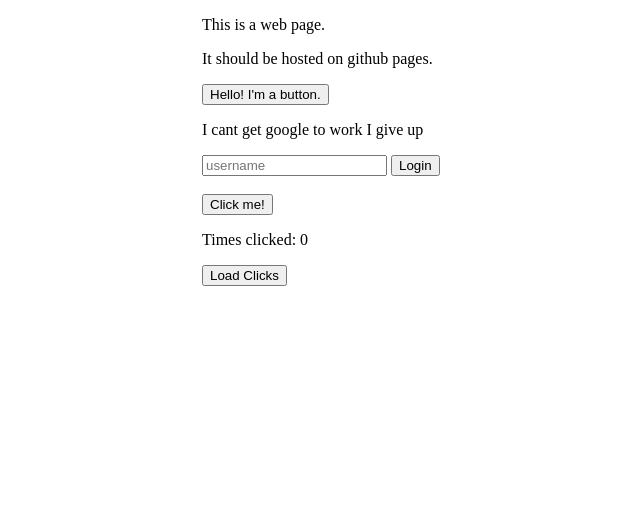
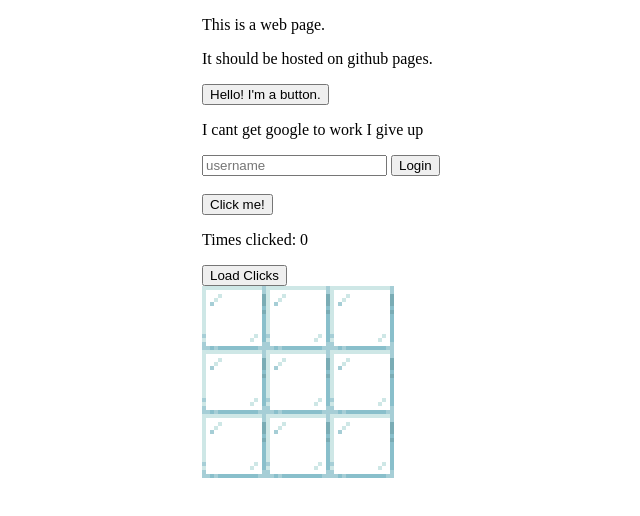
Before and after one commit to NathanWindeler/CS3203_Project, a plain HTML site: page index.html in a window 1280 px wide. Shown: the whole page, without its empty margins (188-828 px from the left). Drawn offline with Linux system fonts and the light colour scheme.

Commit message:
Remove google code and begin work on game

```diff
--- a/code.js
+++ b/code.js
@@ -1,32 +1,3 @@
-// import jwt from 'jsonwebtoken';
-
-// var lastResponse;
-
-// function decodeJwtResponse(cred) {
-//     return jwt.decode(cred)
-// }
-
-// function handleCredentialResponse(response) {
-//     // decodeJwtResponse() is a custom function defined by you
-//     // to decode the credential response.
-//     const responsePayload = decodeJwtResponse(response.credential);
-//     lastResponse = responsePayload;
-//     logData(responsePayload);
-// }
-
-// function logData(responsePayload) {
-//     console.log("ID: " + responsePayload.sub);
-//     console.log('Full Name: ' + responsePayload.name);
-//     console.log('Given Name: ' + responsePayload.given_name);
-//     console.log('Family Name: ' + responsePayload.family_name);
-//     console.log("Image URL: " + responsePayload.picture);
-//     console.log("Email: " + responsePayload.email);
-// }
-
-// function testLog() {
-//     logData(lastResponse);
-// }
-
 // https://www.w3schools.com/js/js_cookies.asp
 
 let numClicks = 0;
@@ -47,15 +18,20 @@ function updateClicks(){
 }
 
 function updateClicksText(){
-    document.getElementById("clickCounter").textContent = ` Times clicked: ${numClicks}`
+    document.getElementById("clickCounter").textContent = ` Times clicked: ${numClicks}`;
 }
 
 function saveClicks(){
-    document.cookie = numClicks
+    document.cookie = numClicks;
 }
 
 function loadClicks(){
-    numClicks = document.cookie
+    numClicks = document.cookie;
 }
 
+// LOAD ITEM BUTTONS
+var buttonsDiv = document.getElementById("buttonsDiv");
+fetch('./items.json')
+
+
 console.log("Hello! code.js loaded!");
--- a/index.html
+++ b/index.html
@@ -7,35 +7,9 @@
 <html>
   <head>
     <title>CS3203 Project</title>
-    <style src="styles.css"></style>
-    <style>
-      .content {
-        max-width: 500px;
-        margin: auto;
-      }
-    </style>
+    <link rel="stylesheet" href="styles.css" type="text/css">
     <script src="code.js"></script>
 
-    <!-- <script type="module">
-      import jwt from 'jsonwebtoken';
-
-      function decodeJwtResponse(cred) {
-        return jwt.decode(cred)
-      }
-
-      function handleCredentialResponse(response) {
-         // decodeJwtResponse() is a custom function defined by you
-         // to decode the credential response.
-         const responsePayload = decodeJwtResponse(response.credential);
-
-         console.log("ID: " + responsePayload.sub);
-         console.log('Full Name: ' + responsePayload.name);
-         console.log('Given Name: ' + responsePayload.given_name);
-         console.log('Family Name: ' + responsePayload.family_name);
-         console.log("Image URL: " + responsePayload.picture);
-         console.log("Email: " + responsePayload.email);
-      }
-    </script>     -->
   </head>
   <body>
     <div class="content">
@@ -45,23 +19,6 @@
     <p> It should be hosted on github pages. </p>
 
     <button> Hello! I'm a button. </button>
-    <!-- <p>There should be a "Sign in with Google" button here...</p>
-      <script src="https://accounts.google.com/gsi/client" async defer></script>
-      <div id="g_id_onload"
-         data-client_id="587784023328-5lodd76g7m6fqirfogm66dra9mr2jote.apps.googleusercontent.com"
-         data-callback="handleCredentialResponse"
-         data-auto_prompt="false">
-      </div>
-      https://developers.google.com/identity/gsi/web/reference/html-reference#element_with_class_g_id_signin -->
-      <!-- data-login_uri="https://nathanwindeler.github.io/CS3203_Project/" -->
-      <!-- <div class="g_id_signin"
-         data-type="standard"
-         data-size="large"
-         data-theme="outline"
-         data-text="sign_in_with"
-         data-shape="rectangular"
-         data-logo_alignment="left">
-      </div> -->
 
       <p>I cant get google to work I give up</p>
       <input type="text" name="Username" placeholder="username">
@@ -72,6 +29,23 @@
         <button onclick="updateClicks()"> Click me! </button>
         <p id="clickCounter"> Times clicked: 0</p>
         <button onclick="loadClicks()"> Load Clicks </button>
+      </div>
+
+      <div id="gameDiv">
+        <div id="buttonsDiv">
+          <!-- Javascript should automatically put buttons here -->
+        </div>
+        <div class="craftingAreaDiv">
+          <img id="crafting1" src="images/blank.png" width="64" height="64">
+          <img id="crafting2" src="images/blank.png" width="64" height="64">
+          <img id="crafting3" src="images/blank.png" width="64" height="64">
+          <img id="crafting4" src="images/blank.png" width="64" height="64">
+          <img id="crafting5" src="images/blank.png" width="64" height="64">
+          <img id="crafting6" src="images/blank.png" width="64" height="64">
+          <img id="crafting7" src="images/blank.png" width="64" height="64">
+          <img id="crafting8" src="images/blank.png" width="64" height="64">
+          <img id="crafting9" src="images/blank.png" width="64" height="64">
+        </div>
       </div>
 
     </div>
--- a/styles.css
+++ b/styles.css
@@ -2,3 +2,9 @@
   max-width: 500px;
   margin: auto;
 }
+
+.craftingAreaDiv {
+  display: grid;
+  grid-template-rows: 64px 64px 64px;
+  grid-template-columns: 64px 64px 64px;
+}
```
Also changed, not shown: items.json (+5 -5 lines), images/blank.png (added).
